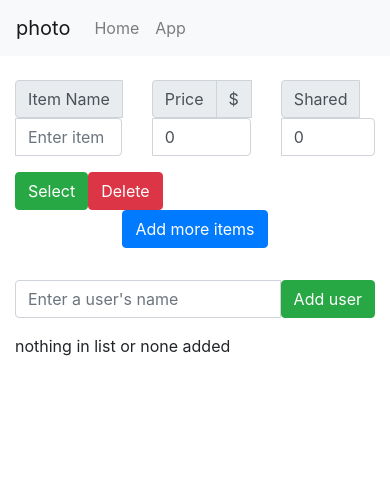
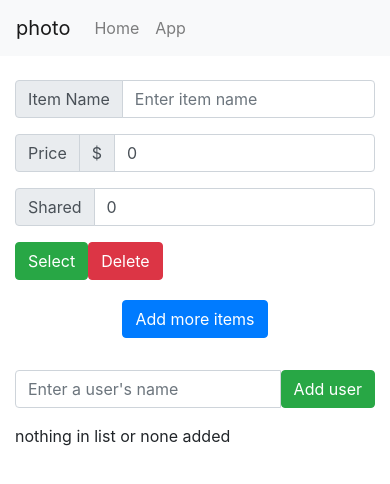
Before and after one commit to Shwivles/bill-split, a React (Create React App) app: page /app in a window 390 px wide. Shown: the top 484 px of the page. Built offline with nearby package versions, Linux system fonts and the light colour scheme.

Commit message:
edit css for item component for mobile layout

```diff
--- a/public/index.html
+++ b/public/index.html
@@ -2,12 +2,12 @@
 <html lang="en">
   <head>
     <meta charset="utf-8" />
-    <link rel="icon" href="%PUBLIC_URL%/favicon.ico" />
+    <!--<link rel="icon" href="%PUBLIC_URL%/favicon.ico" />-->
     <meta name="viewport" content="width=device-width, initial-scale=1" />
     <meta name="theme-color" content="#000000" />
     <meta
       name="description"
-      content="Web site created using create-react-app"
+      content="Web site created for splitting bill cost in a group"
     />
     <link rel="apple-touch-icon" href="%PUBLIC_URL%/logo192.png" />
     <!--
@@ -24,7 +24,7 @@
       work correctly both with client-side routing and a non-root public URL.
       Learn how to configure a non-root public URL by running `npm run build`.
     -->
-    <title>React App</title>
+    <title>Bill Split</title>
   </head>
   <body>
     <noscript>You need to enable JavaScript to run this app.</noscript>
--- a/src/components/Items.js
+++ b/src/components/Items.js
@@ -38,7 +38,7 @@ function Item() {
         return (
             <div className='item-data'>
                 <Container>
-                    <Row>
+                    <Row xs={{cols: 1}} className="test">
                         <Col>
                             <InputGroup className="mb-3">
 
--- a/src/styles/index.css
+++ b/src/styles/index.css
@@ -11,3 +11,9 @@ code {
   font-family: source-code-pro, Menlo, Monaco, Consolas, 'Courier New',
     monospace;
 }
+
+@media (max-width: 480px) {
+  .test {
+    margin-bottom: 20px !important;
+  }
+}
```
